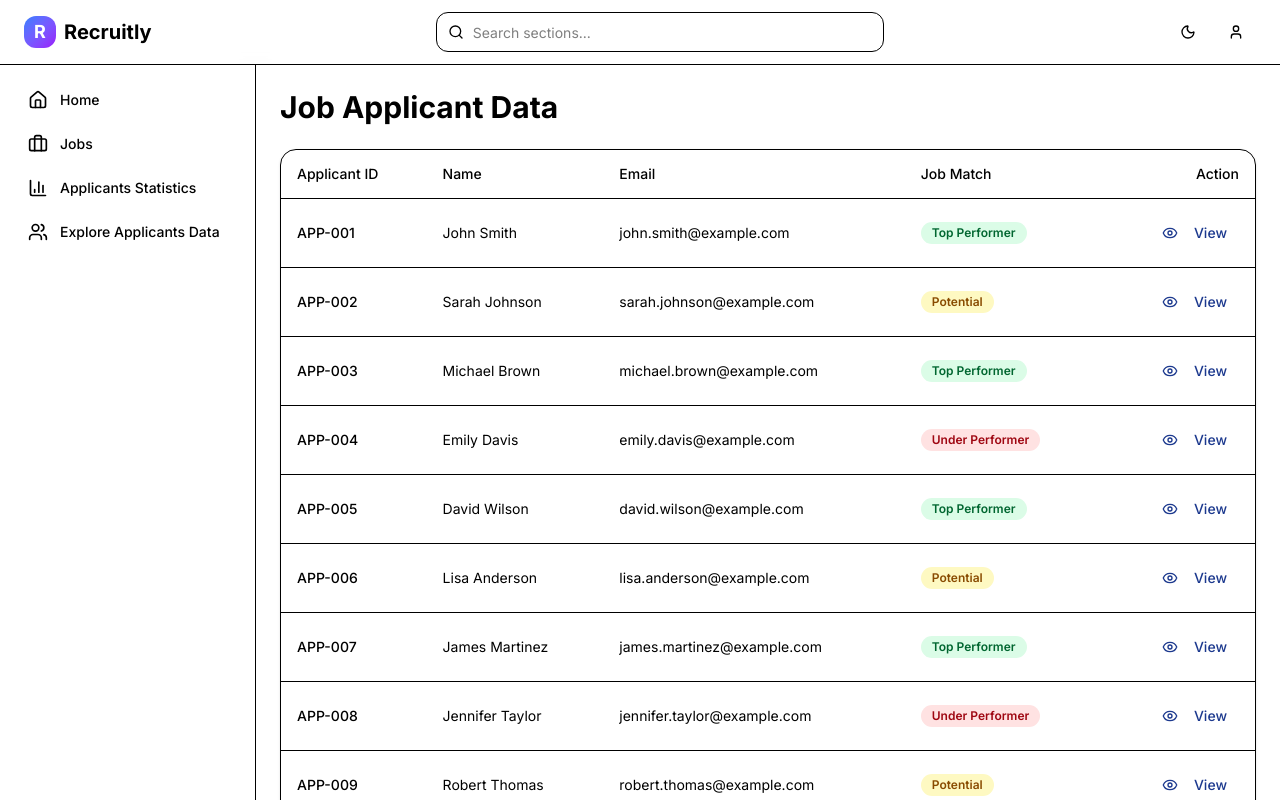
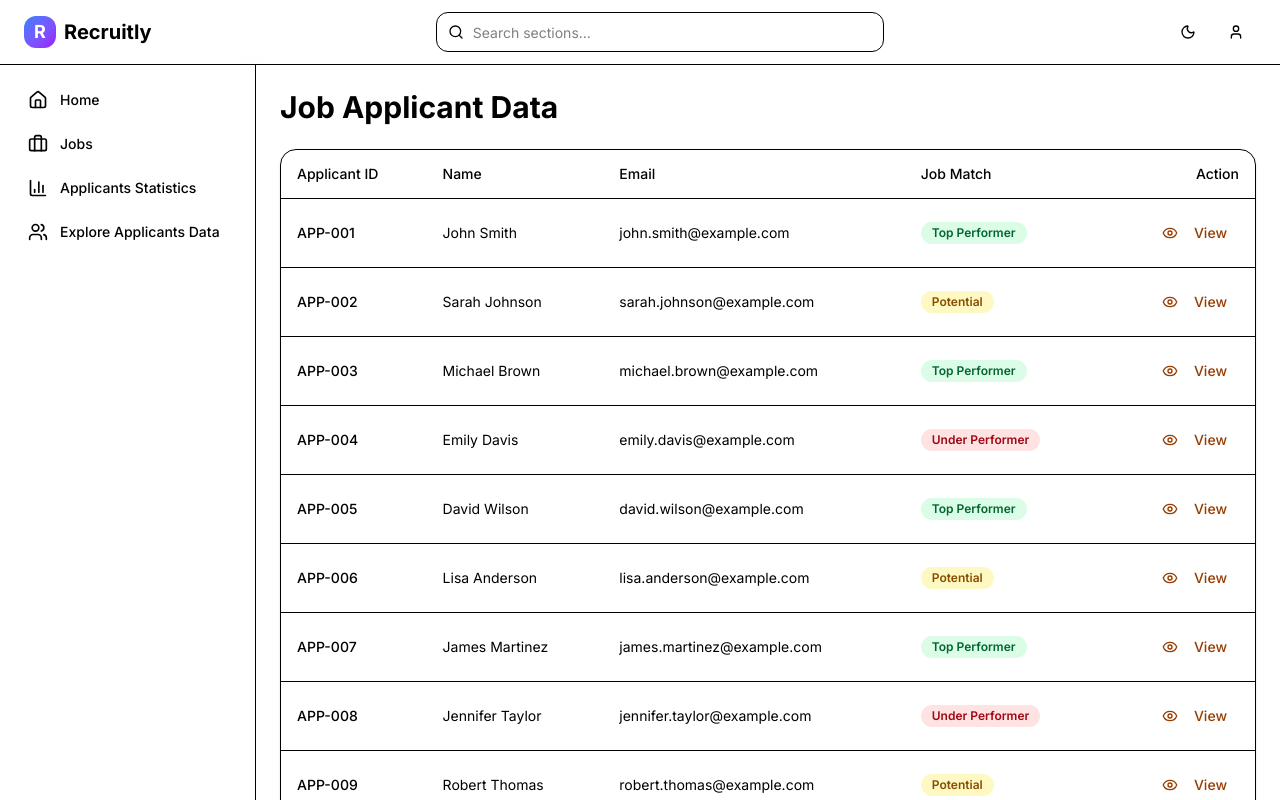
Before and after one commit to janitheranga/recruitly, a Next.js app: page /applicants in a window 1280 px wide. Shown: the top 800 px of the page. Built offline with nearby package versions, Linux system fonts and the light colour scheme.

Commit message:
Added the Action colum to Job Data Table

```diff
--- a/app/applicants/page.tsx
+++ b/app/applicants/page.tsx
@@ -78,7 +78,7 @@ export default function ApplicantsPage() {
                       <Button
                         variant="ghost"
                         size="sm"
-                        className="text-xs text-blue-900 sm:text-sm cursor-pointer hover:bg-blue-50"
+                        className="text-xs text-amber-800 dark:text-amber-400 sm:text-sm cursor-pointer hover:bg-amber-50"
                       >
                         <Eye className="h-4 w-4 mr-2" />
                         View
```
